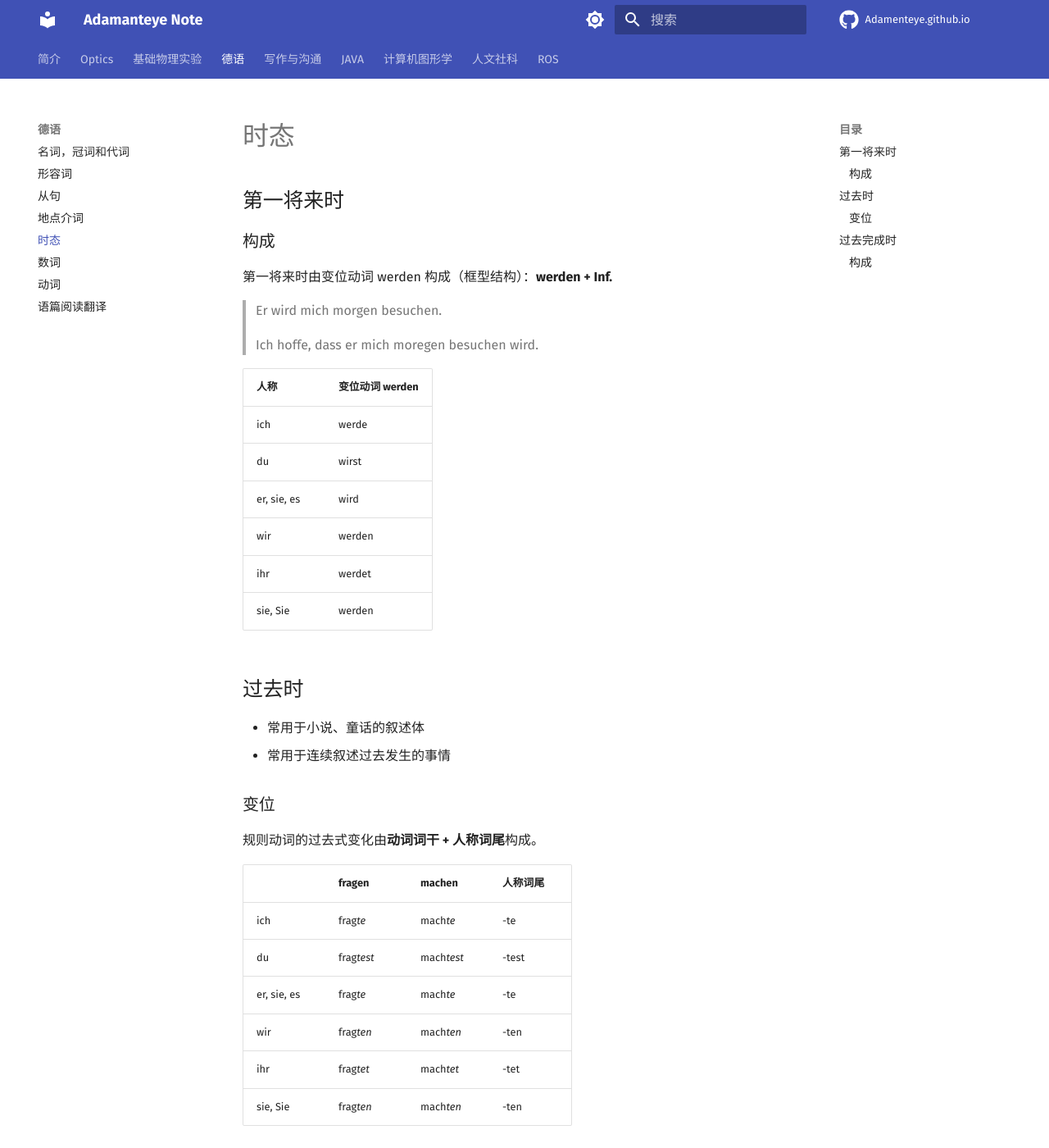
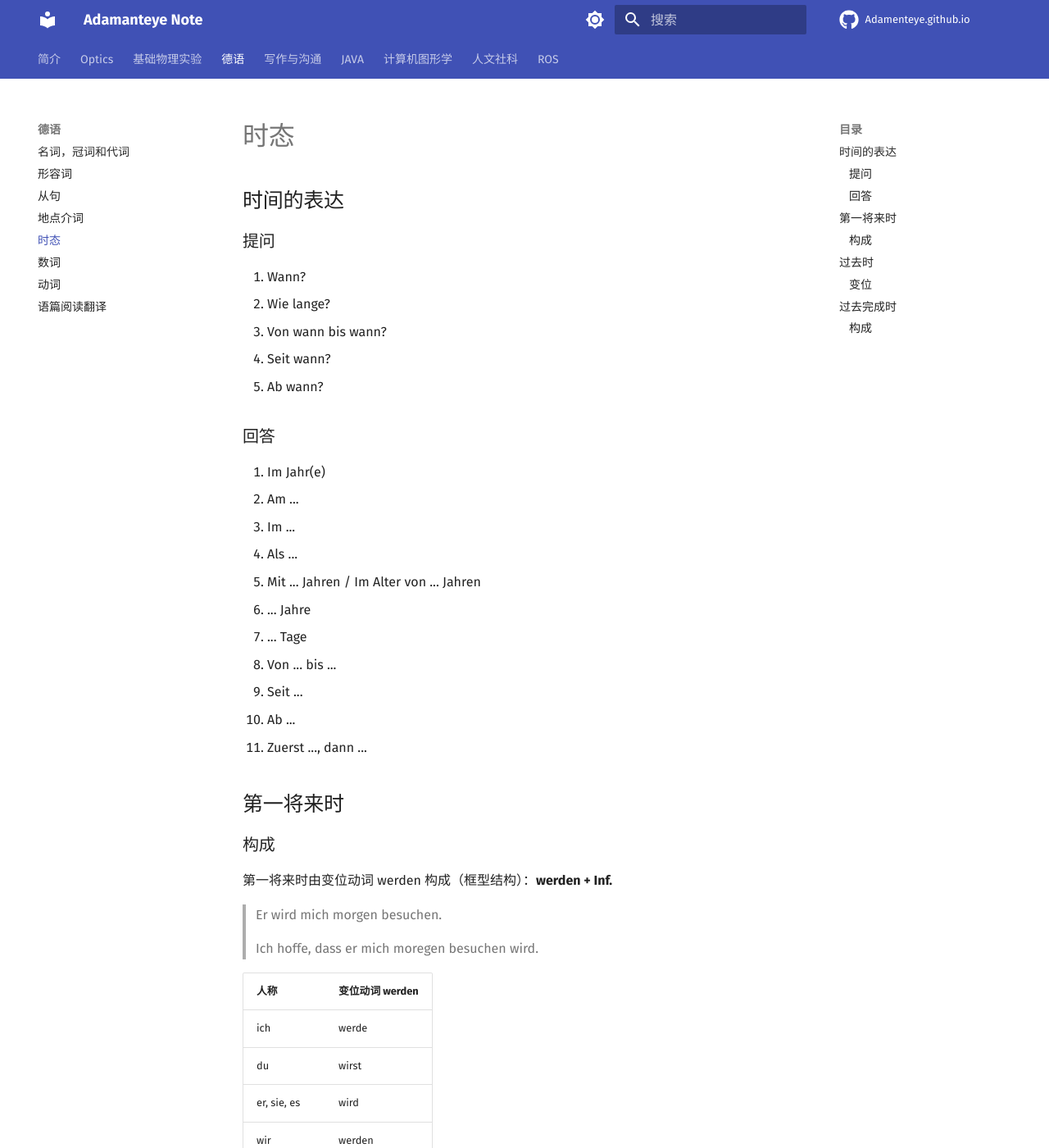
Before and after one commit to adamanteye/adamanteye.github.io, an MkDocs documentation site: the page built from docs/deutsch/tempus.md, in a window 1280 px wide and 1400 px high. Shown: the whole window at 82% size. Built offline with MkDocs 1.6.1 and Material for MkDocs 9.7.7, drawn with Linux system fonts in a browser that asks for light colours; comment, search, counter and statistics services are not loaded.

Commit message:
Feat: 时间表达

```diff
--- a/docs/deutsch/tempus.md
+++ b/docs/deutsch/tempus.md
@@ -1,3 +1,27 @@
+## 时间的表达
+
+### 提问
+
+1. Wann?
+2. Wie lange?
+3. Von wann bis wann?
+4. Seit wann?
+5. Ab wann?
+
+### 回答
+
+1. Im Jahr(e)
+2. Am ...
+3. Im ...
+4. Als ...
+5. Mit ... Jahren / Im Alter von ... Jahren
+6. ... Jahre
+7. ... Tage
+8. Von ... bis ...
+9. Seit ...
+10. Ab ...
+11. Zuerst ..., dann ...
+
 ## 第一将来时
 
 ### 构成
```
Also changed, not shown: docs/deutsch/nebensatz.md (+2 -0 lines).
